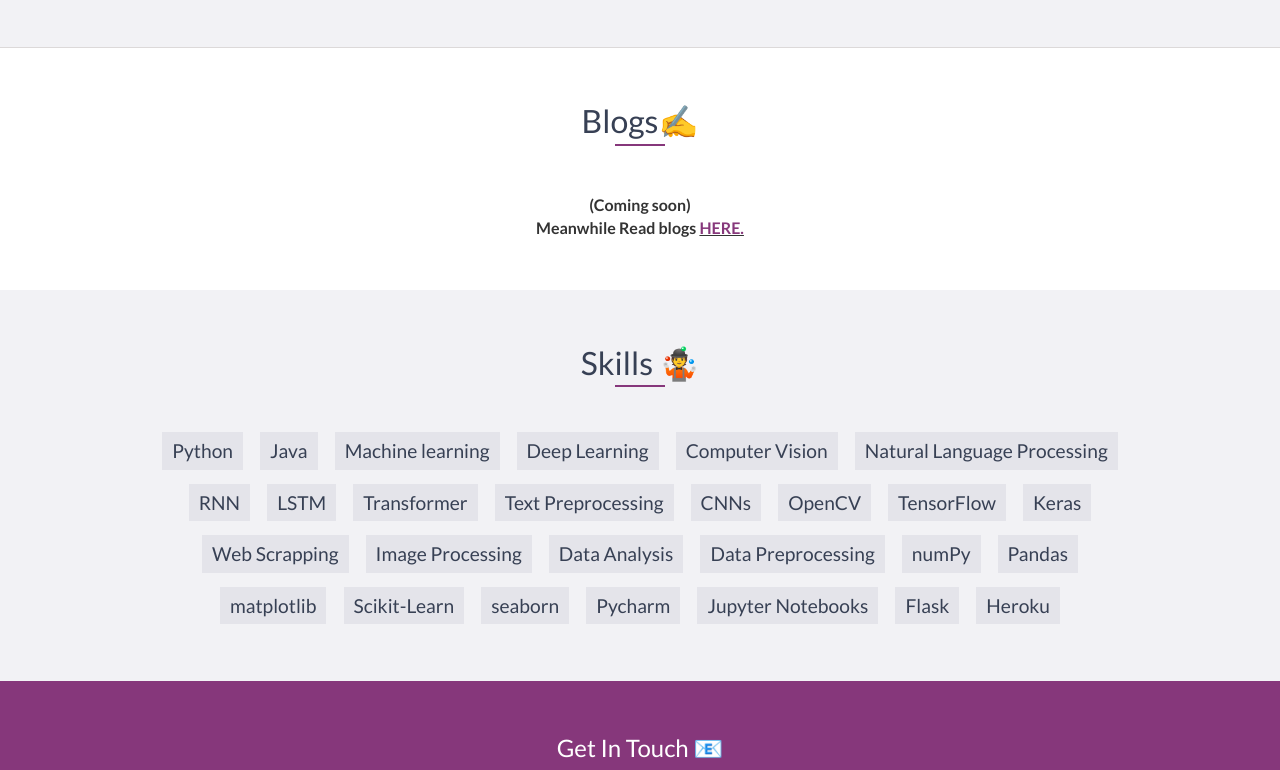
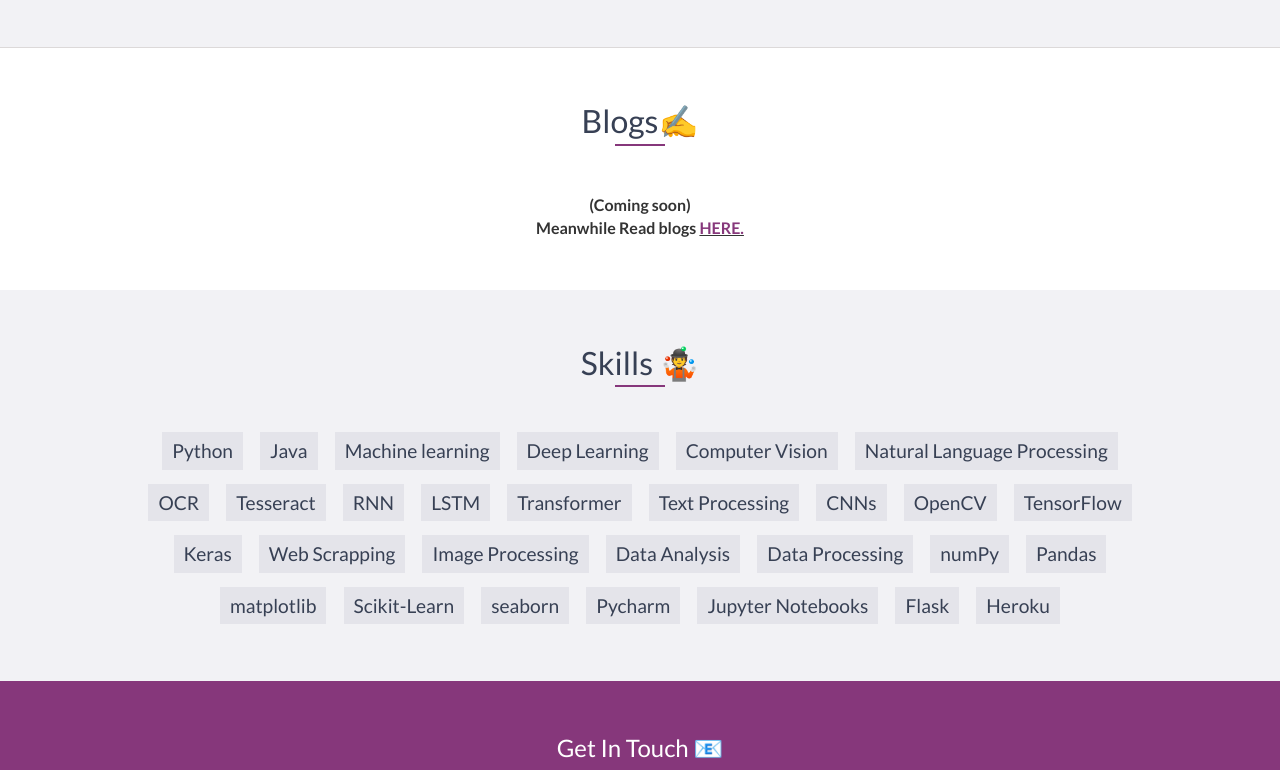
Before and after one commit to Mann1904/mannsaradva, a website: page index.html in a window 1280 px wide. Shown: the part 4518-5288 px from the top of the page. Drawn offline with nearby package versions, Linux system fonts and the light colour scheme.

Commit message:
Update index.html

```diff
--- a/index.html
+++ b/index.html
@@ -328,7 +328,7 @@
 	                	<li>OpenCV</li>
 	                	<li>Tensorflow</li>
 	                	<li>YOLOv4</li>
-	                	<li>Pytesseract</li>
+	                	<li>Tesseract</li>
 	                </ul>
 	            </div>
                       <br>  <a target="_blank" href="https://github.com/Mann1904/Automatic-Number-Plate-Recognition">View Project</a><br>
@@ -442,10 +442,12 @@
             <li>Deep Learning</li>
             <li>Computer Vision</li>
             <li>Natural Language Processing</li>
+	    <li>OCR</li>
+	    <li>Tesseract</li>
             <li>RNN</li>
             <li>LSTM</li>
             <li>Transformer</li>
-            <li>Text Preprocessing</li>
+            <li>Text Processing</li>
             <li>CNNs</li>
             <li>OpenCV</li>
             <li>TensorFlow</li>
@@ -453,7 +455,7 @@
             <li>Web Scrapping</li>
 	    <li>Image Processing</li>
             <li>Data Analysis</li>
-            <li>Data Preprocessing</li>
+            <li>Data Processing</li>
             <li>numPy</li>
             <li>Pandas</li>
             <li>matplotlib</li>
```
